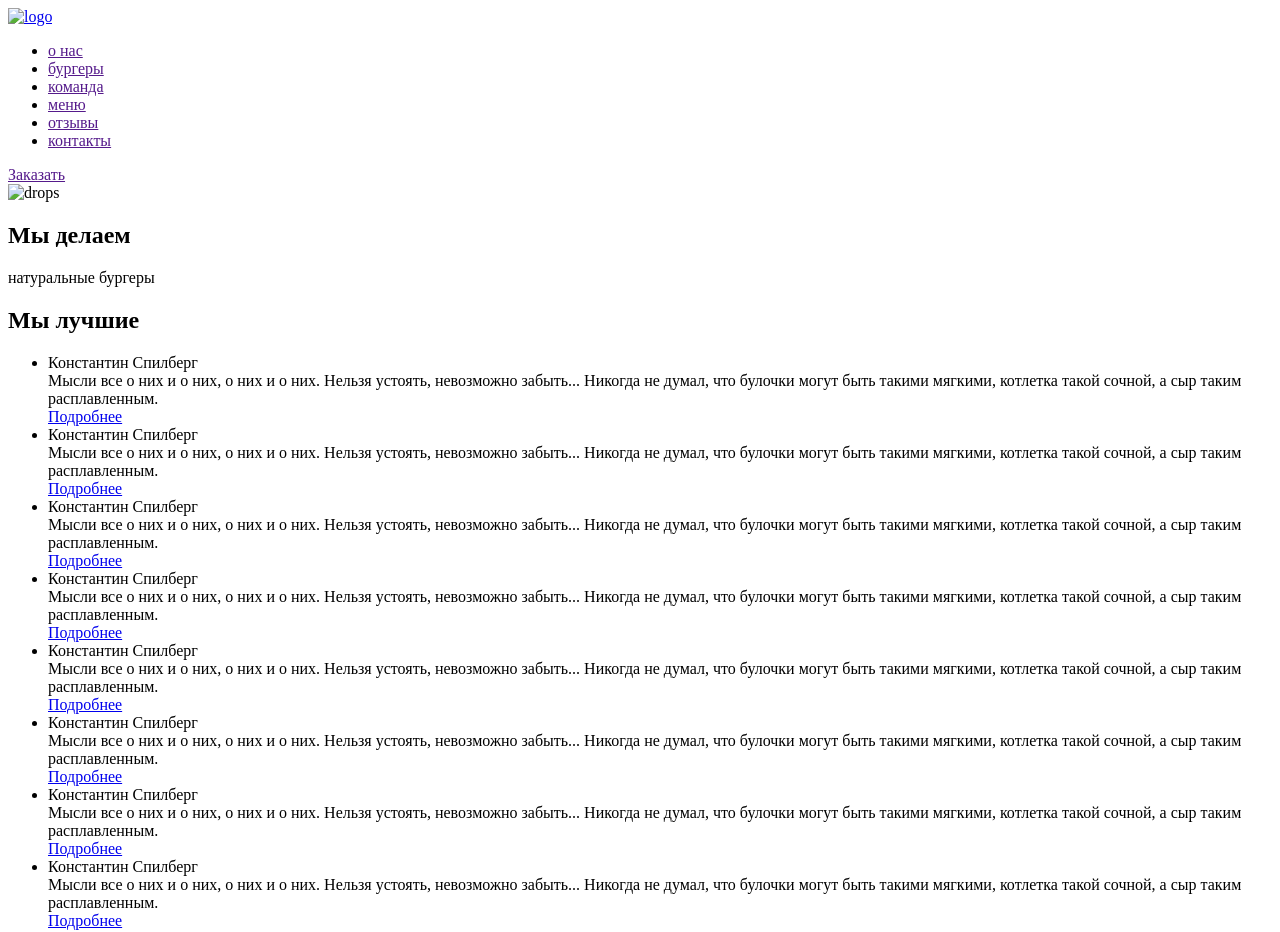
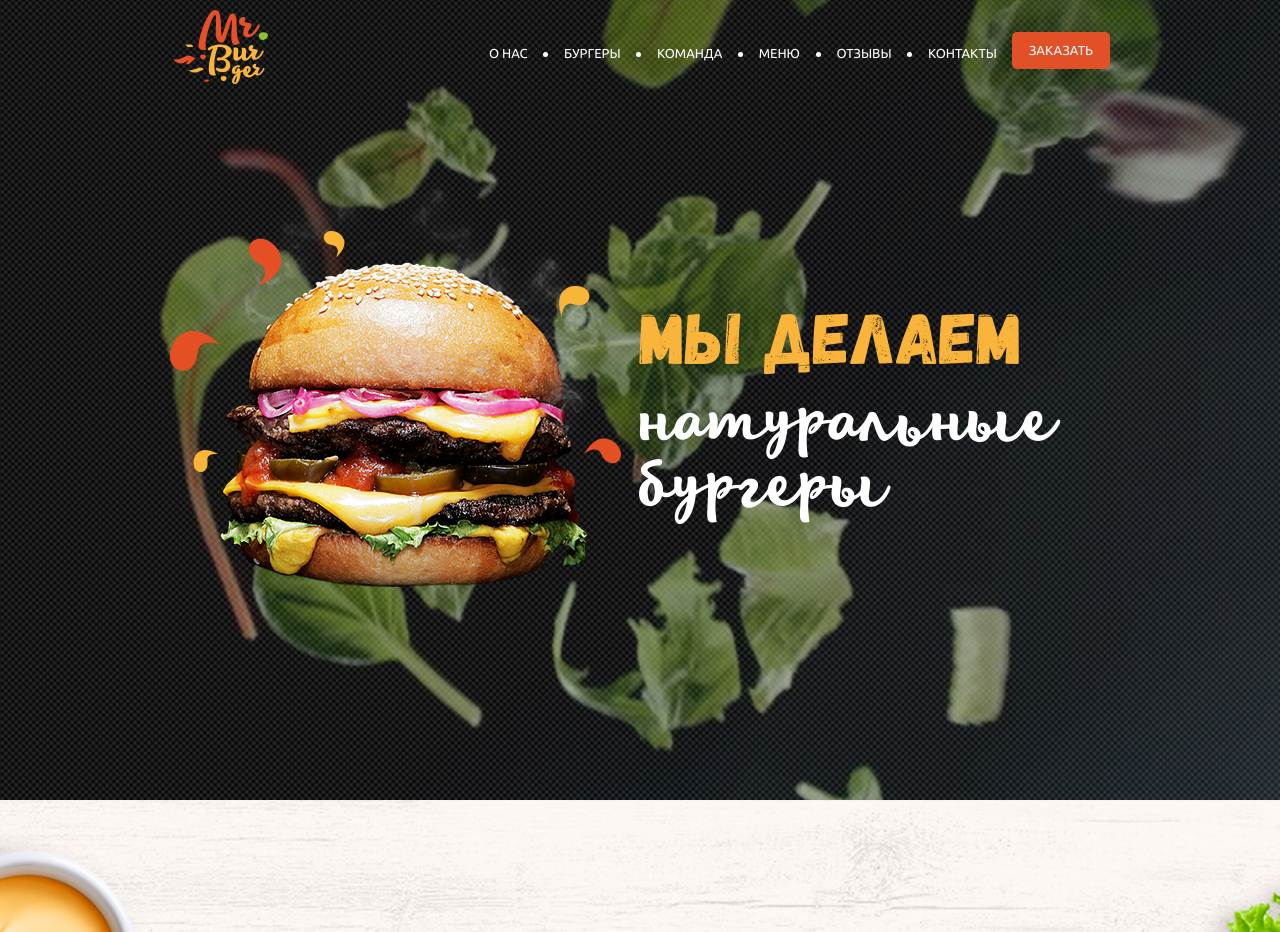
Before and after one commit to itgocode/burger-test, a plain HTML site: page index.html in a window 1280 px wide. Shown: the top 932 px of the page. Drawn offline with nearby package versions, Linux system fonts and the light colour scheme; files that its build step writes are made by us from their sources; the site is published under a folder, as on GitHub Pages, so addresses that start at the root find nothing.

Commit message:
fix path

```diff
--- a/index.html
+++ b/index.html
@@ -8,8 +8,8 @@
     <meta content="" name="keywords">
     <meta content="width=device-width, initial-scale=1" name="viewport">
     <meta content="ie=edge" http-equiv="x-ua-compatible">
-    <link rel="stylesheet" href="/css/normalize.css">
-    <link rel="stylesheet" href="/css/main.css">
+    <link rel="stylesheet" href="./css/normalize.css">
+    <link rel="stylesheet" href="./css/main.css">
 
   </head>
   <body>
@@ -18,7 +18,7 @@
         <section class="section hero">
           <div class="container hero__container">
             <header class="header">
-              <div class="header__logo"><a class="logo" href="#"><img class="logo__img" src="/img/logo.svg" alt="logo"></a></div>
+              <div class="header__logo"><a class="logo" href="#"><img class="logo__img" src="./img/logo.svg" alt="logo"></a></div>
               <div class="header__menu">
                 <nav class="nav">
                   <ul class="nav__list">
@@ -40,7 +40,7 @@
               <div class="header__btn"><a class="order-link" href="" data-goto="6">Заказать</a></div>
             </header>
             <div class="hero__content">
-              <div class="hero__img"><img src="/img/content/drops.png" alt="drops"></div>
+              <div class="hero__img"><img src="./img/content/drops.png" alt="drops"></div>
               <div class="hero__description">
                 <h2 class="section__title">Мы делаем</h2>
                 <div class="hero__description-text">натуральные бургеры</div>
```
